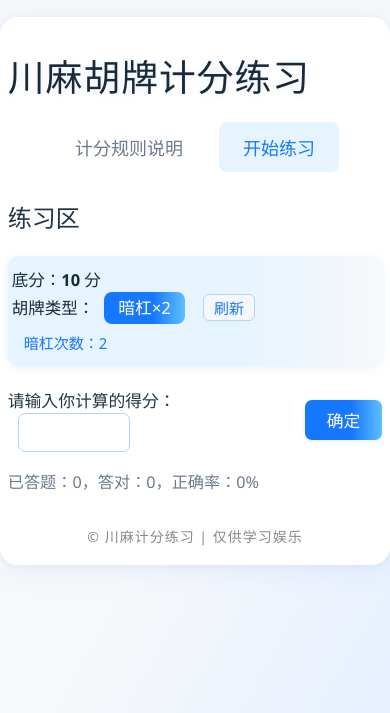
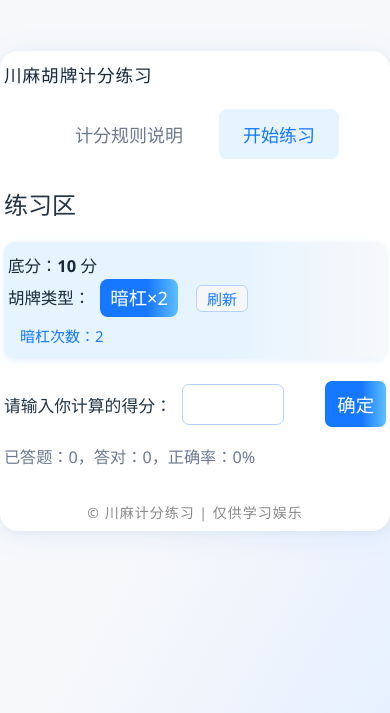
Before and after one commit to ctrlctrlx/majiang-score, a React (Vite) app in the folder majiang-score/: page / in a window 390 px wide. Shown: the part 131-844 px from the top of the page. Built offline with nearby package versions, Linux system fonts and the light colour scheme.

Commit message:
style: 针对小米15pro等大屏手机优化网页游戏布局

```diff
--- a/majiang-score/src/App.css
+++ b/majiang-score/src/App.css
@@ -11,12 +11,12 @@ body, #root {
 }
 
 .container {
-  max-width: 600px;
-  width: 100%;
+  max-width: 480px;
+  width: 98vw;
   background: #fff;
   border-radius: 18px;
   box-shadow: 0 4px 32px rgba(22,119,255,0.08), 0 1.5px 8px rgba(0,0,0,0.04);
-  padding: 40px 36px 32px 36px;
+  padding: 28px 8vw 24px 8vw;
   transition: box-shadow 0.3s;
   margin: 0;
   position: relative;
@@ -38,18 +38,21 @@ h1 {
   display: flex;
   justify-content: center;
   margin-bottom: 28px;
+  gap: 18px;
+  flex-wrap: wrap;
 }
 .nav button {
   background: none;
   border: none;
-  font-size: 1.08rem;
-  padding: 10px 28px 8px 28px;
-  margin: 0 6px;
+  font-size: 20px;
+  padding: 16px 32px;
+  min-width: 120px;
+  border-radius: 10px;
+  margin: 0;
+  color: #6b7a8f;
   border-bottom: 2.5px solid transparent;
   cursor: pointer;
-  color: #6b7a8f;
   transition: color 0.2s, border-color 0.2s, background 0.2s;
-  border-radius: 8px 8px 0 0;
   font-family: inherit;
 }
 .nav button.active {
@@ -238,3 +241,59 @@ footer {
   from { opacity: 0; transform: scale(0.7); }
   to { opacity: 1; transform: scale(1); }
 }
+
+@media (max-width: 600px) {
+  .container {
+    max-width: 100vw;
+    padding: 10px 2vw 16px 2vw;
+  }
+  .nav button {
+    font-size: 19px;
+    padding: 14px 18px;
+    min-width: 100px;
+    border-radius: 9px;
+  }
+  h1 {
+    font-size: 1.5rem;
+  }
+  .hu-tag {
+    font-size: 1.1rem;
+    padding: 4px 12px;
+  }
+  .answer-form input[type="number"] {
+    width: 90px;
+    font-size: 1.1rem;
+  }
+  .answer-form button, .result-feedback button {
+    font-size: 1.1rem;
+    padding: 10px 18px;
+  }
+}
+
+@media (max-width: 500px) {
+  .container {
+    max-width: 100vw;
+    padding: 4px 1vw 8px 1vw;
+  }
+  .nav button {
+    font-size: 18px;
+    padding: 12px 10px;
+    min-width: 90px;
+    border-radius: 8px;
+  }
+  h1 {
+    font-size: 1.1rem;
+  }
+  .hu-tag {
+    font-size: 1.15rem;
+    padding: 5px 10px;
+  }
+  .answer-form input[type="number"] {
+    width: 80px;
+    font-size: 1.15rem;
+  }
+  .answer-form button, .result-feedback button {
+    font-size: 1.15rem;
+    padding: 10px 12px;
+  }
+}
```
